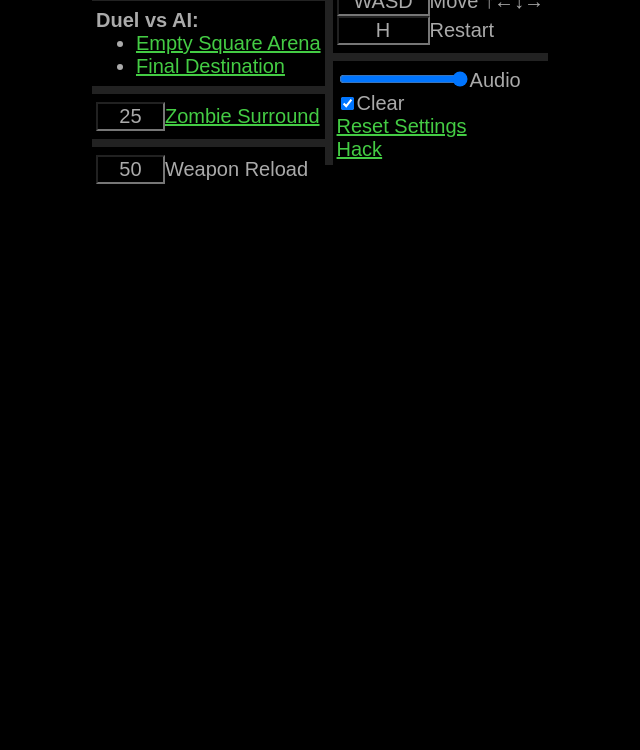
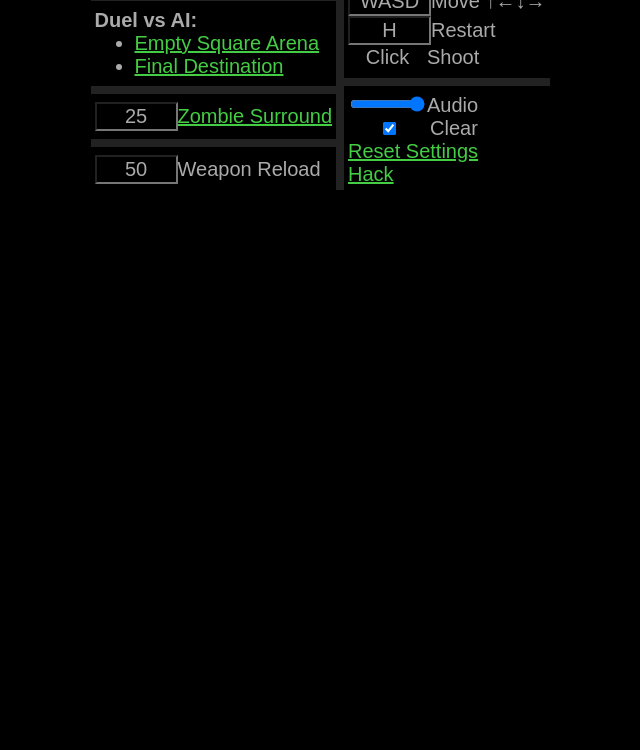
Before and after one commit to Linrasis/Shooter-2D.htm, a plain HTML site: page index.htm in a window 1280 px wide. Shown: the part 50-800 px from the top of the page, without its empty margins (320-960 px from the left). Drawn offline with Linux system fonts and the light colour scheme.

Commit message:
replaced input size with css, added shoot control

```diff
--- a/css/shooter-2d.css
+++ b/css/shooter-2d.css
@@ -31,6 +31,7 @@ input{
     color: #aaa;
     font-size: 100%;
     text-align: center;
+    width: 75px;
 }
 ul{
     margin: 0;
--- a/js/shooter-2d.js
+++ b/js/shooter-2d.js
@@ -563,13 +563,13 @@ function setmode(newmode, newgame){
         buffer = 0;
         canvas = 0;
 
-        get('page').innerHTML = '<div style=display:inline-block;text-align:left;vertical-align:top><div class=c><b>Shooter</b></div><hr><div class=c><b>Duel vs AI:</b><ul><li><a onclick=setmode(1,1)>Empty Square Arena</a><li><a onclick=setmode(2,1)>Final Destination</a></ul></div><hr><div class=c><input id=zombie-amount size=3 value='
-            + settings[2] + '><a onclick=setmode(3,1)>Zombie Surround</a></div><hr><div class=c><input id=weapon-reload size=3 value='
-            + settings[3] + '>Weapon Reload</div></div><div style="border-left:8px solid #222;display:inline-block;text-align:left"><div class=c><input disabled size=5 style=border:0 value=ESC>Main Menu<br><input id=move-keys maxlength=4 size=5 value='
-            + settings[4] + '>Move ↑←↓→<br><input id=restart-key maxlength=1 size=5 value='
-            + settings[5] + '>Restart</div><hr><div class=c><input id=audio-volume max=1 min=0 step=.01 type=range value='
+        get('page').innerHTML = '<div style=display:inline-block;text-align:left;vertical-align:top><div class=c><b>Shooter</b></div><hr><div class=c><b>Duel vs AI:</b><ul><li><a onclick=setmode(1,1)>Empty Square Arena</a><li><a onclick=setmode(2,1)>Final Destination</a></ul></div><hr><div class=c><input id=zombie-amount value='
+            + settings[2] + '><a onclick=setmode(3,1)>Zombie Surround</a></div><hr><div class=c><input id=weapon-reload value='
+            + settings[3] + '>Weapon Reload</div></div><div style="border-left:8px solid #222;display:inline-block;text-align:left"><div class=c><input disabled style=border:0 value=ESC>Main Menu<br><input id=move-keys maxlength=4 value='
+            + settings[4] + '>Move ↑←↓→<br><input id=restart-key maxlength=1 value='
+            + settings[5] + '>Restart<br><input disabled style=border:0 value=Click>Shoot</div><hr><div class=c><input id=audio-volume max=1 min=0 step=.01 type=range value='
             + settings[1] + '>Audio<br><label><input '
-            + (settings[6] ? 'checked ' : '') + 'id=clear type=checkbox>Clear</label><br><a onclick="if(confirm(\'Reset settings?\')){get(\'clear\').checked=get(\'audio-volume\').value=1;get(\'move-keys\').value=\'WASD\';get(\'restart-key\').value=\'H\';get(\'ms-per-frame\').value=get(\'zombie-amount\').value=25;get(\'weapon-reload\').value=50;save();setmode(0,1)}">Reset Settings</a><br><a onclick="get(\'hack-span\').style.display=get(\'hack-span\').style.display==\'none\'?\'inline\':\'none\'">Hack</a><span id=hack-span style=display:none><br><br><input id=ms-per-frame size=3 value='
+            + (settings[6] ? 'checked ' : '') + 'id=clear type=checkbox>Clear</label><br><a onclick="if(confirm(\'Reset settings?\')){get(\'clear\').checked=get(\'audio-volume\').value=1;get(\'move-keys\').value=\'WASD\';get(\'restart-key\').value=\'H\';get(\'ms-per-frame\').value=get(\'zombie-amount\').value=25;get(\'weapon-reload\').value=50;save();setmode(0,1)}">Reset Settings</a><br><a onclick="get(\'hack-span\').style.display=get(\'hack-span\').style.display==\'none\'?\'inline\':\'none\'">Hack</a><span id=hack-span style=display:none><br><br><input id=ms-per-frame value='
             + settings[0] + '>ms/Frame</span></div></div>';
     }
 }
```
